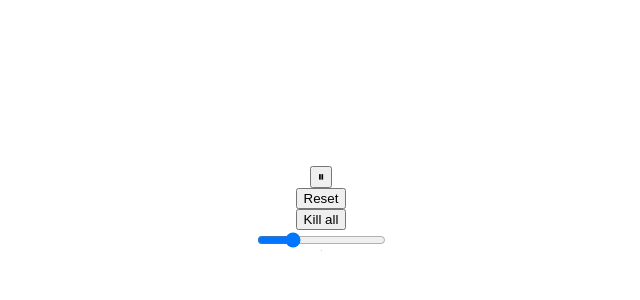
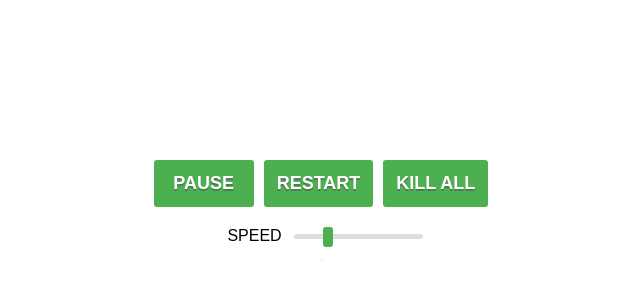
Before and after one commit to Diamondlord/wasm-game-of-life, a website built with webpack: page www/index.html in a window 1280 px wide. Shown: the part 200-500 px from the top of the page, without its empty margins (327-967 px from the left). Built offline with nearby package versions, Linux system fonts and the light colour scheme; what wasm-game-of-life would draw is missing.

Commit message:
nicer contol panel

```diff
--- a/www/index.html
+++ b/www/index.html
@@ -14,15 +14,90 @@
         flex-direction: column;
         align-items: center;
         justify-content: center;
+        font-family: Sans-Serif;
+      }
+
+      *:focus {
+        outline: none;
+      }
+
+      .control-panel {
+        display: flex;
+        margin-bottom: 15px;
+        justify-content: center;
+        width: fit-content;
+      }
+
+      .btn {
+        white-space: nowrap;
+        min-width: 100px;
+        padding: 10px;
+        font-weight: bold;
+        font-size: 18px;
+        margin: 5px;
+        width: fit-content;
+        border-radius: 3px;
+        background-color: #4CAF50;
+        border: 3px solid #4CAF50;
+        color: white;
+        text-transform: uppercase;
+        text-shadow: 0px 2px rgba(77, 77, 77, 0.5);
+        /*box-shadow: 0px 6px rgba(77, 77, 77, 1);*/
+        cursor: pointer;
+      }
+
+      .btn:hover {
+        transform: scale(1.05);
+      }
+
+      .btn:active {
+        text-shadow: 0px 2px rgba(77, 77, 77, 0.5);
+        box-shadow: 0px 0px rgba(77, 77, 77, 1);
+        transform: translateY(6px);
+      }
+
+      label {
+        text-transform: uppercase;
+        padding: 0 10px;
+      }
+      input[type=range]{
+        -webkit-appearance: none;
+      }
+
+      input[type=range]::-webkit-slider-runnable-track {
+        width: 300px;
+        height: 5px;
+        background: #ddd;
+        border: none;
+        border-radius: 3px;
+      }
+
+      input[type=range]::-webkit-slider-thumb {
+        -webkit-appearance: none;
+        border: none;
+        height: 20px;
+        width: 10px;
+        border-radius: 3px;
+        background: #4CAF50;
+        margin-top: -7px;
+      }
+
+      input[type=range]:focus::-webkit-slider-runnable-track {
+        background: #ccc;
       }
     </style>
   </head>
   <body>
     <noscript>This page contains webassembly and javascript content, please enable javascript in your browser.</noscript>
-    <button id="play-pause"></button>
-    <button id="reset">Reset</button>
-    <button id="kill">Kill all</button>
-    <input type="range" id="speed" name="speed" min="0" max="4" value="1">
+    <div class="control-panel">
+        <button class="btn" id="play-pause">Click Here</Button>
+        <button class="btn" id="reset">Restart</button>
+        <button class="btn" id="kill">Kill all</button>
+    </div>
+    <div class="control-panel">
+      <label for="speed">Speed</label>
+      <input type="range" id="speed" name="speed" min="0" max="4" value="1">
+    </div>
     <canvas id="game-of-life-canvas"></canvas>
     <script src="./bootstrap.js"></script>
   </body>
--- a/www/index.js
+++ b/www/index.js
@@ -83,12 +83,12 @@ const isPaused = () => {
 
 
 const play = () => {
-  playPauseButton.textContent = "⏸";
+  playPauseButton.textContent = "Pause";
   renderLoop();
 };
 
 const pause = () => {
-  playPauseButton.textContent = "▶";
+  playPauseButton.textContent = "Play";
   cancelAnimationFrame(animationId);
   animationId = null;
 };
```
